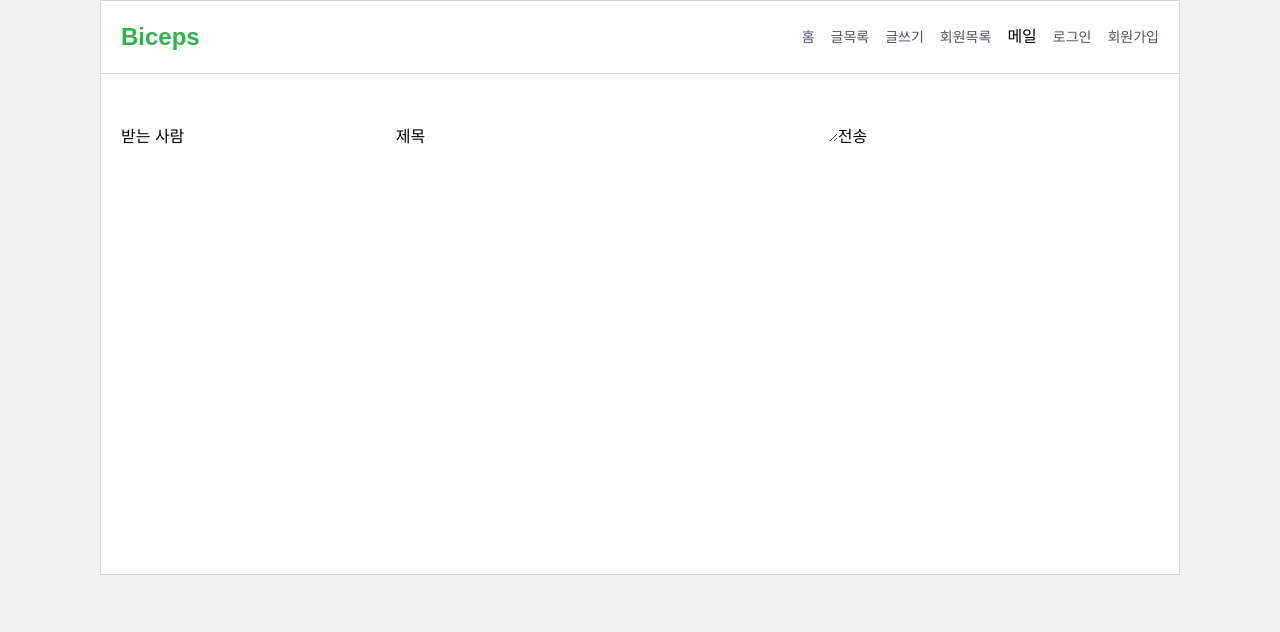
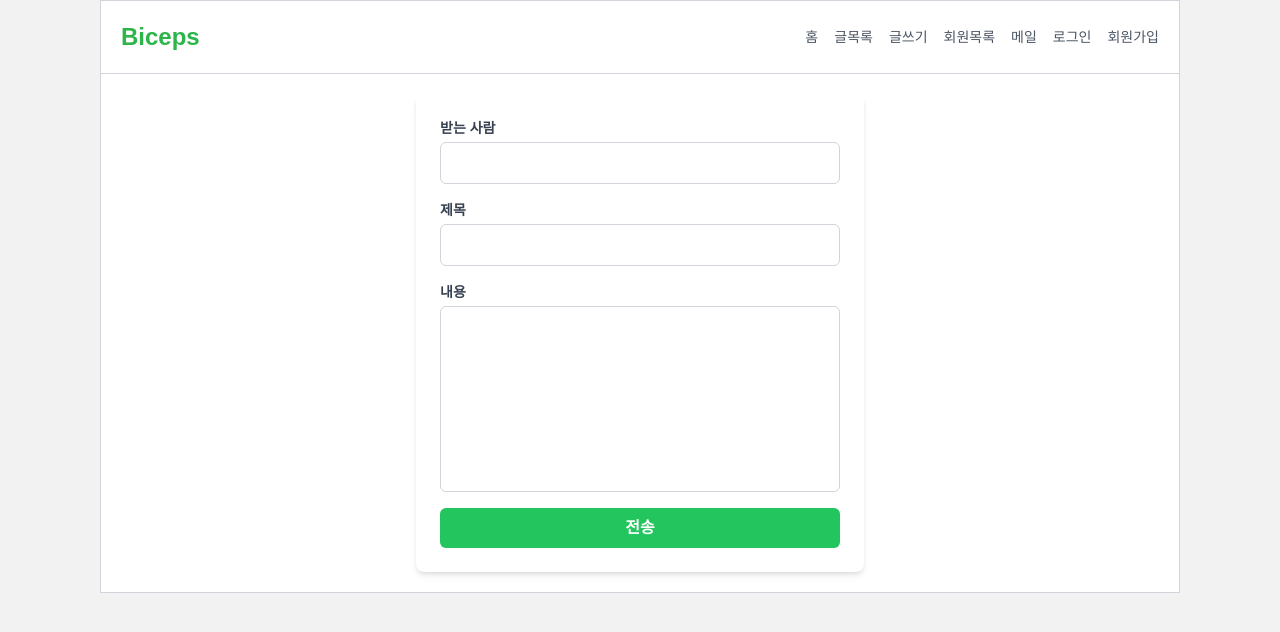
Before and after one commit to kjfcvx12/RedHat-Team-4, a React (Vite) app: page /mail/send in a window 1280 px wide. Shown: the top 632 px of the page. Built offline with nearby package versions, Linux system fonts and the light colour scheme.

Commit message:
mail edit

```diff
--- a/src/App.jsx
+++ b/src/App.jsx
@@ -10,6 +10,7 @@ import Board from './components/Board';
 import EditBoard from './components/EditBoard';
 import Member from './components/Member';
 import SendMail from './components/SendMail';
+import MailList from './components/MailList';
 import Mail from './components/Mail';
 import './App.css';
 import { Link } from 'react-router-dom';
@@ -36,9 +37,9 @@ function App() {
               <Route path="/list/:id" element={<Board />} />
               <Route path="/board/edit/:id" element={<EditBoard />} />
               <Route path="/member" element={<Member />} />
+              <Route path='/mail' element={<MailList />}/>
               <Route path='/mail/send' element={<SendMail />}/>
-              <Route path='/mail' element={<Mail />}/>
-
+              <Route path='/mail/:id' element={<Mail/>}/>
             </Routes>
           </section>
       </div>
--- a/src/components/Mail.jsx
+++ b/src/components/Mail.jsx
@@ -1,12 +1,14 @@
 import React, { useEffect, useState } from 'react';
-import { Link, useNavigate, useParams } from 'react-router-dom';
+import { useNavigate, useParams } from 'react-router-dom';
 import { useCafe } from './CafeContextPro';
-import SendMail from './SendMail';
 
 const Mail = () => {
     const { currentUser } = useCafe();
-    const [mailList, setMailList] = useState([]);
+    const {id}=useParams();
+
+    const [sMail, setSmail] = useState(null);
     const navigate = useNavigate();
+
     useEffect(() => {
         if (!currentUser) {
             alert("유저 정보가 없습니다. 로그인 해주세요.");
@@ -19,35 +21,34 @@ const Mail = () => {
         const myMail = users.find((i) => i.userId === currentUser.userId);
 
         if (myMail && myMail.mail) {
-            setMailList(myMail.mail);
+            const foundMail = myMail.mail.find((i) => i.id === Number(id));
+            setSmail(foundMail);
         }
     }, [currentUser, navigate]);
 
 
     return (
-
-        <div>
-            <Link to={'/mail/send'}><button>메일 보내기</button></Link>
-            <ul>
-                <li className="grid grid-cols-12 gap-2 py-4 px-6 bg-gray-50 font-bold text-gray-600 border-b border-gray-200 text-sm">
-                    <span className="col-span-2 text-center">번호</span>
-                    <span className="col-span-2 text-center">보낸 사람</span>
-                    <span className="col-span-5 text-center">제목</span>
-                    <span className="col-span-3 text-center">작성일</span>
-                </li>
-                {mailList.length > 0 ? (
-                    mailList.map((i)=>(
-                    <li key={i.id} className="grid grid-cols-12 gap-2 py-4 px-6 bg-gray-50 text-gray-600 border-b border-gray-200 text-sm items-center">
-                        <span className="col-span-2 text-center truncate">{i.id}</span>
-                        <span className="col-span-2 text-center truncate">{i.from}</span>
-                        <div className="col-span-5 flex justify-center items-center"><Link to={`/mail/${i.title}`}><span>{i.title}</span></Link></div>
-                        <span className="col-span-3 text-center text-gray-400 text-xs">{i.date}</span>
-                    </li>
-                ))):(<li>메일이 없습니다.</li>)}
-            </ul>
-        </div>
+        <div className="bg-gray-100 p-6 rounded-lg shadow-sm border border-gray-200">
+            {sMail ? (
+                <div className="flex flex-col gap-2">
+                    <span className="text-xl font-bold text-gray-800">{sMail.title}</span>
+                    <div className="flex gap-4 text-sm text-gray-600">
+                        <span>보낸 사람: <span className="font-medium">{sMail.from}</span></span>
+                    </div>
+                    <div className="flex gap-4 text-sm text-gray-600 border-b pb-2">
+                        <span>{sMail.date}</span>
+                    </div>
+                    <div className="text-gray-800 leading-8 min-h-[200px] whitespace-pre-wrap">
+                        {sMail.content}
+                    </div>
+                </div>
+            ) : (
+                <div className="flex justify-center items-center h-20 text-gray-400 italic">
+                    메일이 없습니다.
+                </div>
+            )}
+    </div>
     );
 };
 
-
 export default Mail;
--- /dev/null
+++ b/src/components/MailList.jsx
@@ -0,0 +1,60 @@
+import React, { useEffect, useState } from 'react';
+import { Link, useNavigate, useParams } from 'react-router-dom';
+import { useCafe } from './CafeContextPro';
+import SendMail from './SendMail';
+
+const MailList = () => {
+    const { currentUser } = useCafe();
+    const [mList, setMList] = useState([]);
+    const navigate = useNavigate();
+
+    useEffect(() => {
+        if (!currentUser) {
+            alert("유저 정보가 없습니다. 로그인 해주세요.");
+            navigate('/login');
+            return;
+        }
+
+        const users = JSON.parse(localStorage.getItem("users")) || [];
+
+        const myMail = users.find((i) => i.userId === currentUser.userId);
+
+        if (myMail && myMail.mail) {
+            setMList(myMail.mail);
+        }
+    }, [currentUser, navigate]);
+
+
+    return (
+
+        <div>
+            <div className="flex justify-end">
+                <Link to={'/mail/send'}>
+                    <button className="bg-green-500 hover:bg-green-600 text-white font-bold py-2 px-4 rounded">
+                    메일 보내기
+                    </button>
+                </Link>
+            </div>
+            <ul>
+                <li className="grid grid-cols-12 gap-2 py-4 px-6 bg-gray-50 font-bold text-gray-600 border-b border-gray-200 text-sm">
+                    <span className="col-span-2 text-center">번호</span>
+                    <span className="col-span-2 text-center">보낸 사람</span>
+                    <span className="col-span-5 text-center">제목</span>
+                    <span className="col-span-3 text-center">작성일</span>
+                </li>
+                {mList.length > 0 ? (
+                    mList.map((i)=>(
+                    <li key={i.id} className="grid grid-cols-12 gap-2 py-4 px-6 bg-gray-50 text-gray-600 border-b border-gray-200 text-sm items-center">
+                        <span className="col-span-2 text-center truncate">{i.id}</span>
+                        <span className="col-span-2 text-center truncate">{i.from}</span>
+                        <div className="col-span-5 flex justify-center items-center"><Link to={`/mail/${i.id}`}><span>{i.title}</span></Link></div>
+                        <span className="col-span-3 text-center text-gray-400 text-xs">{i.date}</span>
+                    </li>
+                ))):(<li>메일이 없습니다.</li>)}
+            </ul>
+        </div>
+    );
+};
+
+
+export default MailList;
--- a/src/components/NaviBar.jsx
+++ b/src/components/NaviBar.jsx
@@ -19,7 +19,7 @@ const NaviBar = () => {
                 <li><Link to="/list" className="no-underline text-gray-600 text-sm">글목록</Link></li>
                 <li><Link to="/board/create" className="no-underline text-gray-600 text-sm">글쓰기</Link></li>
                 <li><Link to="/member" className="no-underline text-gray-600 text-sm">회원목록</Link></li>
-                <li><Link to='/mail'>메일</Link></li>
+                <li><Link to='/mail' className="no-underline text-gray-600 text-sm">메일</Link></li>
                 <div className="ml-auto flex items-center gap-4">
                     {!currentUser && (
                         <>
--- a/src/components/SendMail.jsx
+++ b/src/components/SendMail.jsx
@@ -68,24 +68,38 @@ const SendMail = () => {
     }
 
     return (
-        <div>
-            <form onSubmit={onSubmit}>
-                받는 사람 <input type='text'
+        <div class="max-w-md mx-auto p-6 bg-white shadow-md rounded-lg">
+            <form onSubmit={onSubmit} class="flex flex-col gap-4">
+                <div class="flex flex-col gap-1">
+                    <label class="text-sm font-semibold text-gray-700">받는 사람</label>
+                    <input type='text'
                         value={mUser}
-                        onChange={(e) => setMUser(e.target.value)}/>
+                        onChange={(e) => setMUser(e.target.value)}
+                        class="border border-gray-300 rounded-md p-2 focus:outline-none focus:ring-2 focus:ring-green-500"/>
+                </div>
 
-                제목 <input type='text'
+                <div class="flex flex-col gap-1">
+                    <label class="text-sm font-semibold text-gray-700">제목</label>
+                    <input type='text'
                         value={mTitle}
-                        onChange={(e) => setMTitle(e.target.value)}/>
+                        onChange={(e) => setMTitle(e.target.value)}
+                        class="border border-gray-300 rounded-md p-2 focus:outline-none focus:ring-2 focus:ring-green-500"/>
+                </div>
 
-                <textarea
-                        value={mContent}
-                        onChange={(e) => setMContent(e.target.value)}/>
+                <div class="flex flex-col gap-1">
+                    <label class="text-sm font-semibold text-gray-700">내용</label>
+                    <textarea
+                            rows="7"
+                            value={mContent}
+                            onChange={(e) => setMContent(e.target.value)}
+                            class="border border-gray-300 rounded-md p-2 resize-none focus:outline-none focus:ring-2 focus:ring-green-500"/>
+                </div>
 
-
-                <button type='submit'>전송</button>
+                <button type='submit'
+                        class="bg-green-500 hover:bg-green-600 text-white font-bold py-2 px-4 rounded-md transition-colors">
+                    전송
+                </button>
             </form>
-
         </div>
     );
 };
```
